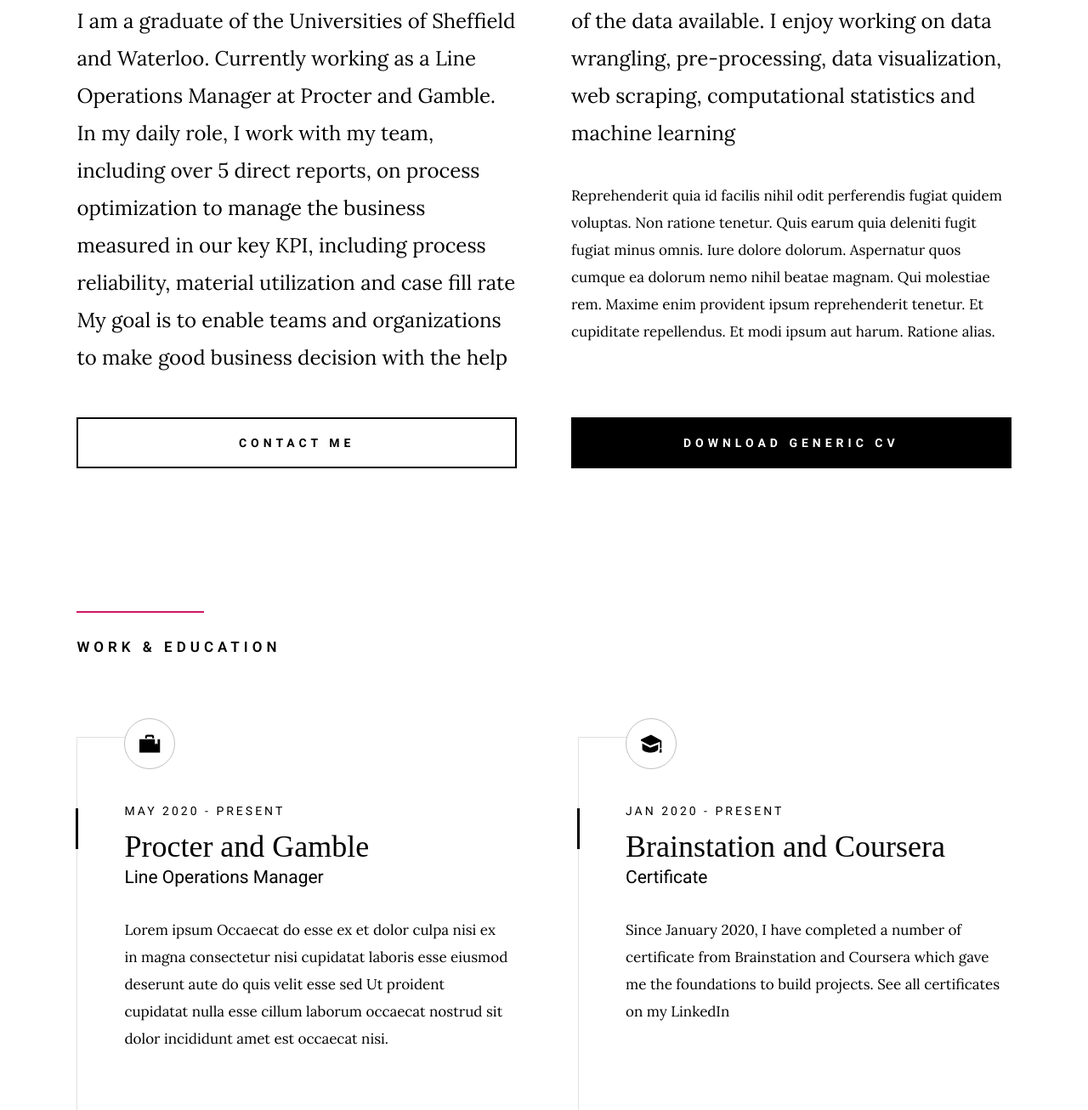
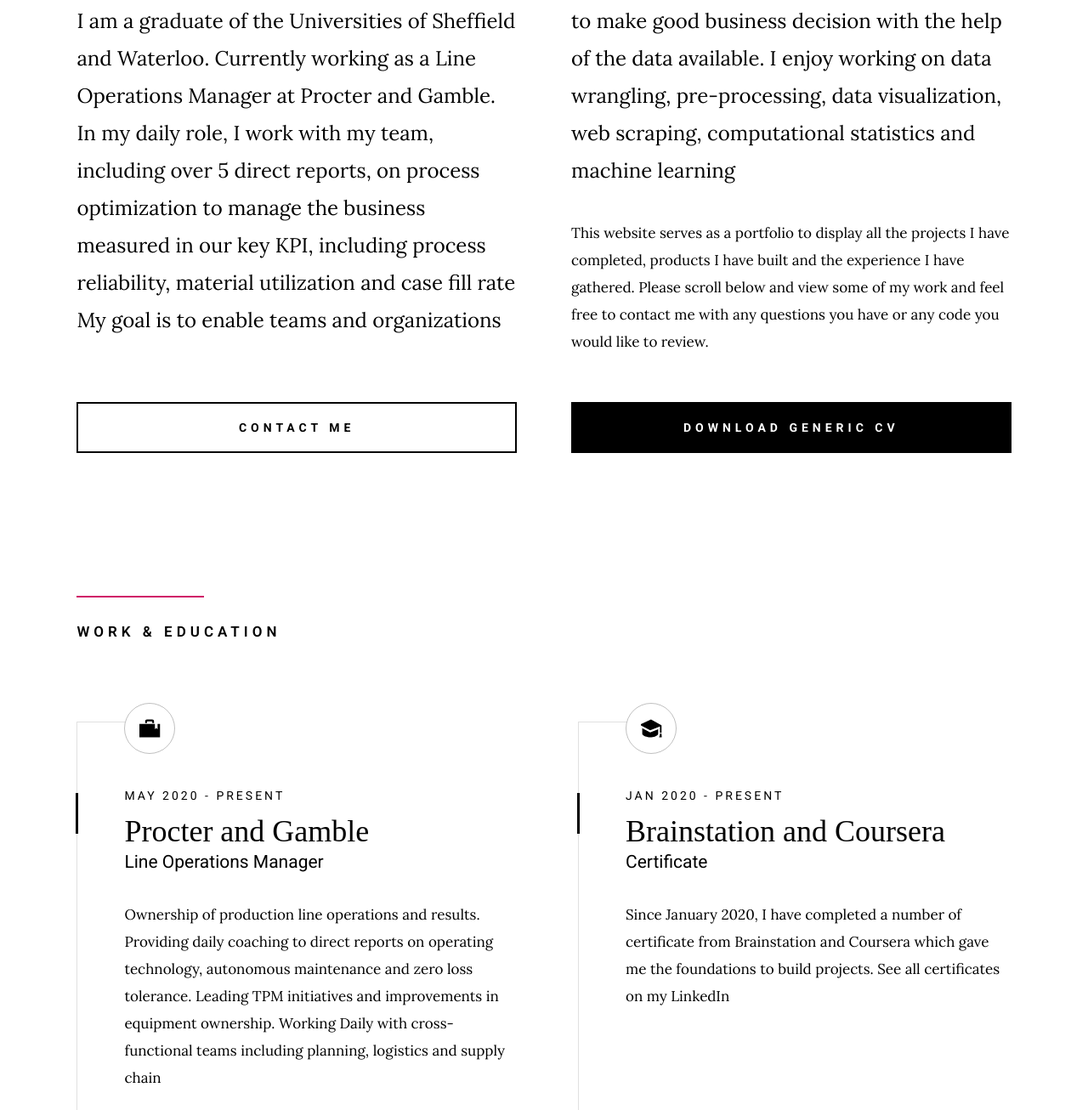
Before and after one commit to jomelo23/jomelo23.github.io, a plain HTML site: page index.html in a window 1280 px wide. Shown: the part 1121-2427 px from the top of the page at 85% size. Drawn offline with Linux system fonts and the light colour scheme; files whose address does not match are found by name; a web font is replaced by a local one.

Commit message:
Update index.html

```diff
--- a/index.html
+++ b/index.html
@@ -122,11 +122,8 @@
                     </p>
 
                     <p>
-                    Reprehenderit quia id facilis nihil odit perferendis fugiat quidem voluptas.
-                    Non ratione tenetur. Quis earum quia deleniti fugit fugiat minus omnis.
-                    Iure dolore dolorum. Aspernatur quos cumque ea dolorum nemo nihil
-                    beatae magnam. Qui molestiae rem. Maxime enim provident ipsum reprehenderit tenetur. Et cupiditate
-                    repellendus. Et modi ipsum aut harum. Ratione alias.
+                    This website serves as a portfolio to display all the projects I have completed, products I have built and the experience I have gathered.
+                    Please scroll below and view some of my work and feel free to contact me with any questions you have or any code you would like to review.
                     </p>
 
                 </div>
@@ -168,7 +165,9 @@
                                 <h5>Line Operations Manager</h5>
                             </div>
                             <div class="timeline__desc">
-                                <p>Lorem ipsum Occaecat do esse ex et dolor culpa nisi ex in magna consectetur nisi cupidatat laboris esse eiusmod deserunt aute do quis velit esse sed Ut proident cupidatat nulla esse cillum laborum occaecat nostrud sit dolor incididunt amet est occaecat nisi.</p>
+                                <p>
+                                Ownership of production line operations and results. Providing daily coaching to direct reports on operating technology, autonomous maintenance and zero loss tolerance. Leading TPM initiatives and improvements in equipment ownership. Working Daily with cross-functional teams including planning, logistics and supply chain
+                                </p>
                             </div>
                         </div>
 
```
